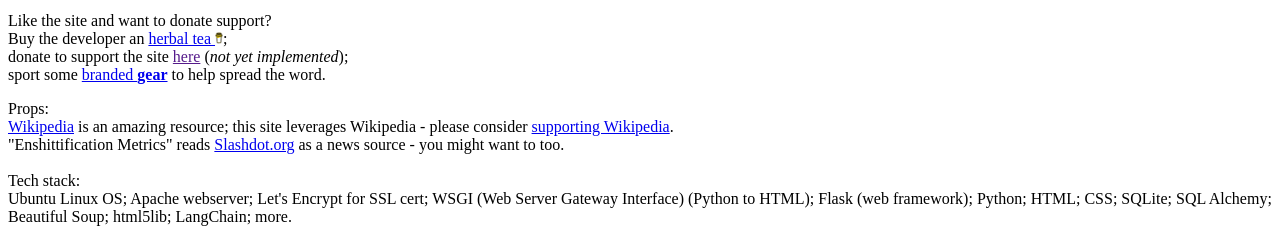
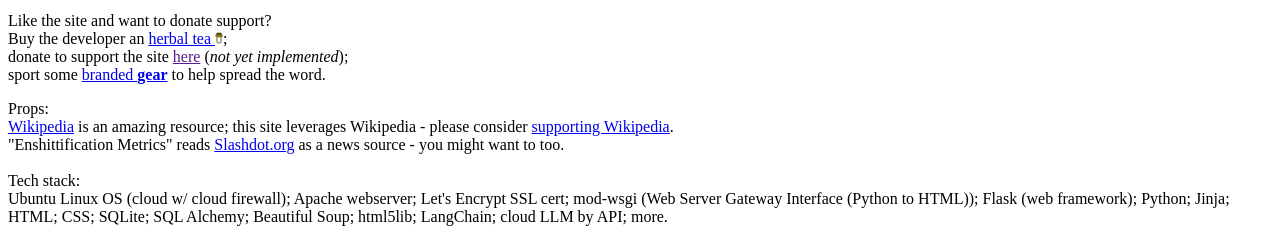
Before and after one commit to EnshittificationMetrics/EnshittificationMetrics, a Python web app: template www/app/templates/about.html in a window 1280 px wide. Shown: the part 602-854 px from the top of the page. Run offline with Jinja, Linux system fonts and the light colour scheme; the template is opened without the code that fills it, so the values that code supplies are empty.

Commit message:
"updates"

```diff
--- a/www/app/templates/about.html
+++ b/www/app/templates/about.html
@@ -26,6 +26,6 @@ Props:<br>
 &quot;Enshittification Metrics&quot; reads <a href="https://slashdot.org/" target="_blank">Slashdot.org</a> as a news source - you might want to too.<br>
 <br>
 Tech stack:<br>
-Ubuntu Linux OS; Apache webserver; Let's Encrypt for SSL cert; WSGI (Web Server Gateway Interface) (Python to HTML); Flask (web framework); Python; HTML; CSS; SQLite; SQL Alchemy; Beautiful Soup; html5lib; LangChain; more.<br>
+Ubuntu Linux OS (cloud w/ cloud firewall); Apache webserver; Let's Encrypt SSL cert; mod-wsgi (Web Server Gateway Interface (Python to HTML)); Flask (web framework); Python; Jinja; HTML; CSS; SQLite; SQL Alchemy; Beautiful Soup; html5lib; LangChain; cloud LLM by API; more.<br>
 <br>
 {% endblock %}
```
Also changed, not shown: backend/docs/tech_notes.md (+1 -0 lines), 1 other file.
